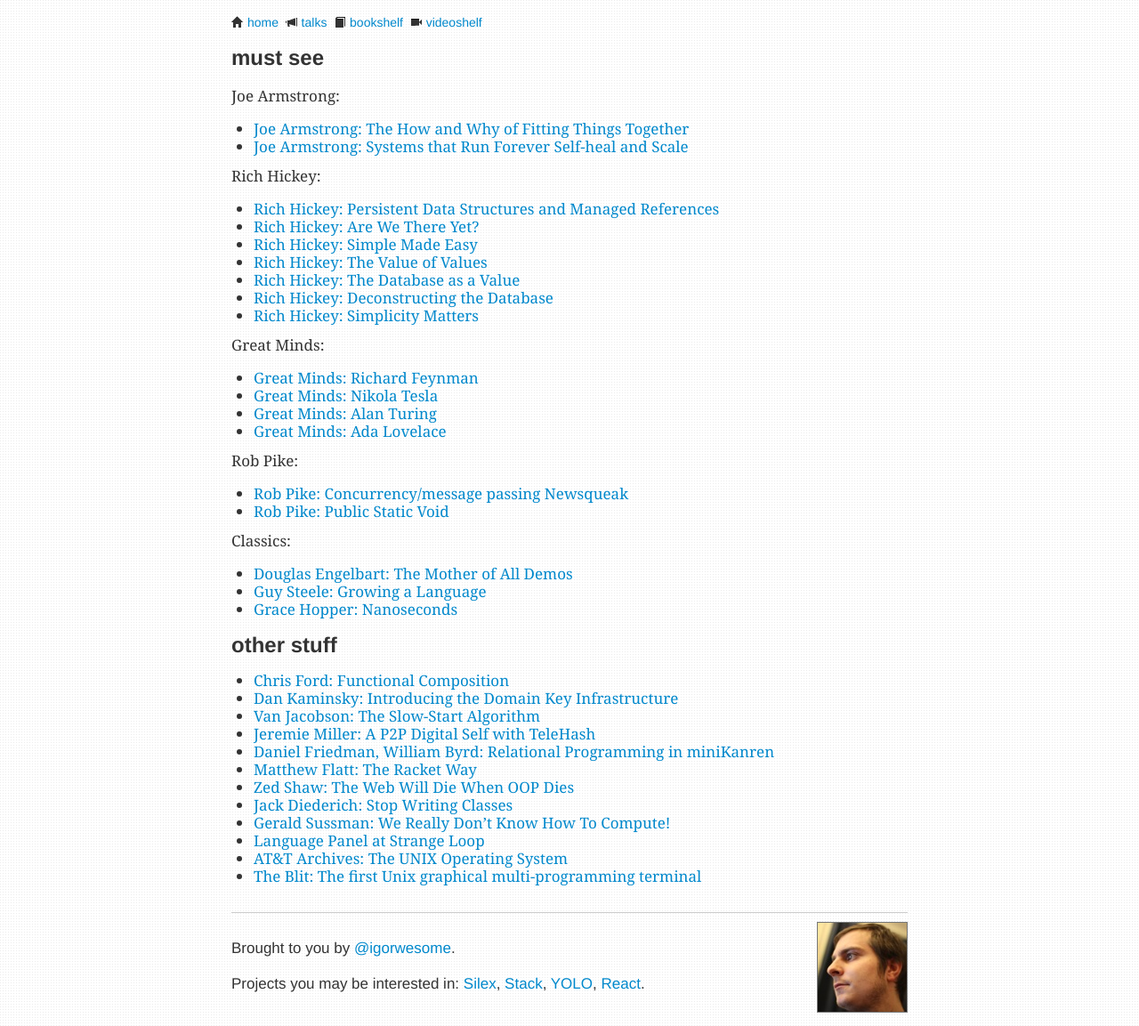
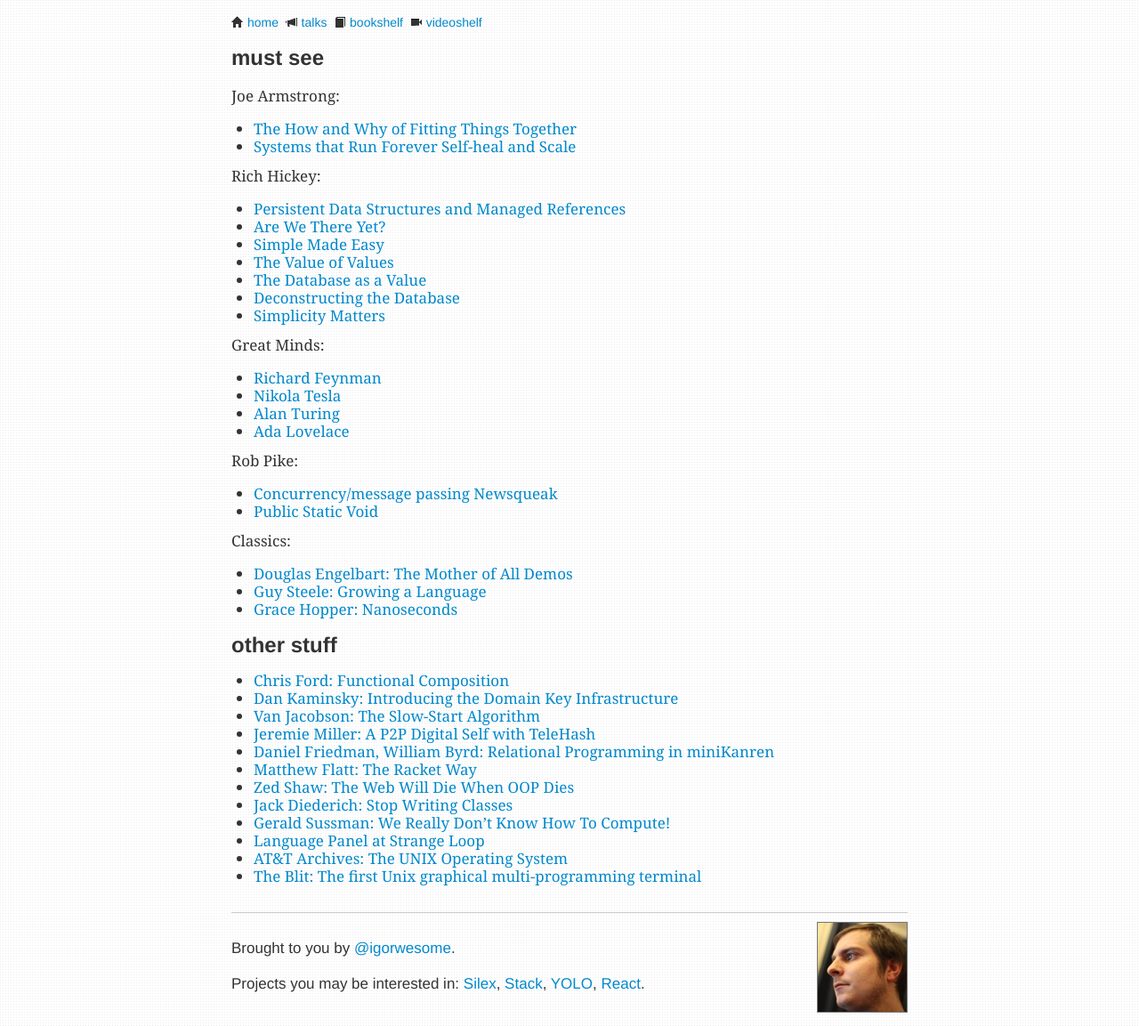
Before and after one commit to igorw/weblog, a Jekyll site: the page built from videoshelf.md, in a window 1280 px wide. Shown: the whole page at 89% size. Built offline with Jekyll 4.4.1, drawn with Linux system fonts in a browser that asks for light colours; Markdown is read by kramdown in place of the engine named in the settings.

Commit message:
remove prefixes from videoshelf

```diff
--- a/videoshelf.md
+++ b/videoshelf.md
@@ -7,30 +7,30 @@
 
 Joe Armstrong:
 
-* [Joe Armstrong: The How and Why of Fitting Things Together](https://www.youtube.com/watch?v=ed7A7r6DBsM)
-* [Joe Armstrong: Systems that Run Forever Self-heal and Scale](http://www.infoq.com/presentations/self-heal-scalable-system)
+* [The How and Why of Fitting Things Together](https://www.youtube.com/watch?v=ed7A7r6DBsM)
+* [Systems that Run Forever Self-heal and Scale](http://www.infoq.com/presentations/self-heal-scalable-system)
 
 Rich Hickey:
 
-* [Rich Hickey: Persistent Data Structures and Managed References](http://www.infoq.com/presentations/Value-Identity-State-Rich-Hickey)
-* [Rich Hickey: Are We There Yet?](http://www.infoq.com/presentations/Are-We-There-Yet-Rich-Hickey)
-* [Rich Hickey: Simple Made Easy](http://www.infoq.com/presentations/Simple-Made-Easy)
-* [Rich Hickey: The Value of Values](http://www.infoq.com/presentations/Value-Values)
-* [Rich Hickey: The Database as a Value](http://www.infoq.com/presentations/Datomic-Database-Value)
-* [Rich Hickey: Deconstructing the Database](http://www.infoq.com/presentations/Deconstructing-Database)
-* [Rich Hickey: Simplicity Matters](https://www.youtube.com/watch?v=rI8tNMsozo0)
+* [Persistent Data Structures and Managed References](http://www.infoq.com/presentations/Value-Identity-State-Rich-Hickey)
+* [Are We There Yet?](http://www.infoq.com/presentations/Are-We-There-Yet-Rich-Hickey)
+* [Simple Made Easy](http://www.infoq.com/presentations/Simple-Made-Easy)
+* [The Value of Values](http://www.infoq.com/presentations/Value-Values)
+* [The Database as a Value](http://www.infoq.com/presentations/Datomic-Database-Value)
+* [Deconstructing the Database](http://www.infoq.com/presentations/Deconstructing-Database)
+* [Simplicity Matters](https://www.youtube.com/watch?v=rI8tNMsozo0)
 
 Great Minds:
 
-* [Great Minds: Richard Feynman](https://www.youtube.com/watch?v=JIJw3OLB9sI)
-* [Great Minds: Nikola Tesla](https://www.youtube.com/watch?v=pPnGvjmIgZA)
-* [Great Minds: Alan Turing](https://www.youtube.com/watch?v=Btqro3544p8)
-* [Great Minds: Ada Lovelace](https://www.youtube.com/watch?v=uBbVbqRvqTM)
+* [Richard Feynman](https://www.youtube.com/watch?v=JIJw3OLB9sI)
+* [Nikola Tesla](https://www.youtube.com/watch?v=pPnGvjmIgZA)
+* [Alan Turing](https://www.youtube.com/watch?v=Btqro3544p8)
+* [Ada Lovelace](https://www.youtube.com/watch?v=uBbVbqRvqTM)
 
 Rob Pike:
 
-* [Rob Pike: Concurrency/message passing Newsqueak](https://www.youtube.com/watch?v=hB05UFqOtFA)
-* [Rob Pike: Public Static Void](https://www.youtube.com/watch?v=5kj5ApnhPAE)
+* [Concurrency/message passing Newsqueak](https://www.youtube.com/watch?v=hB05UFqOtFA)
+* [Public Static Void](https://www.youtube.com/watch?v=5kj5ApnhPAE)
 
 Classics:
 
```
